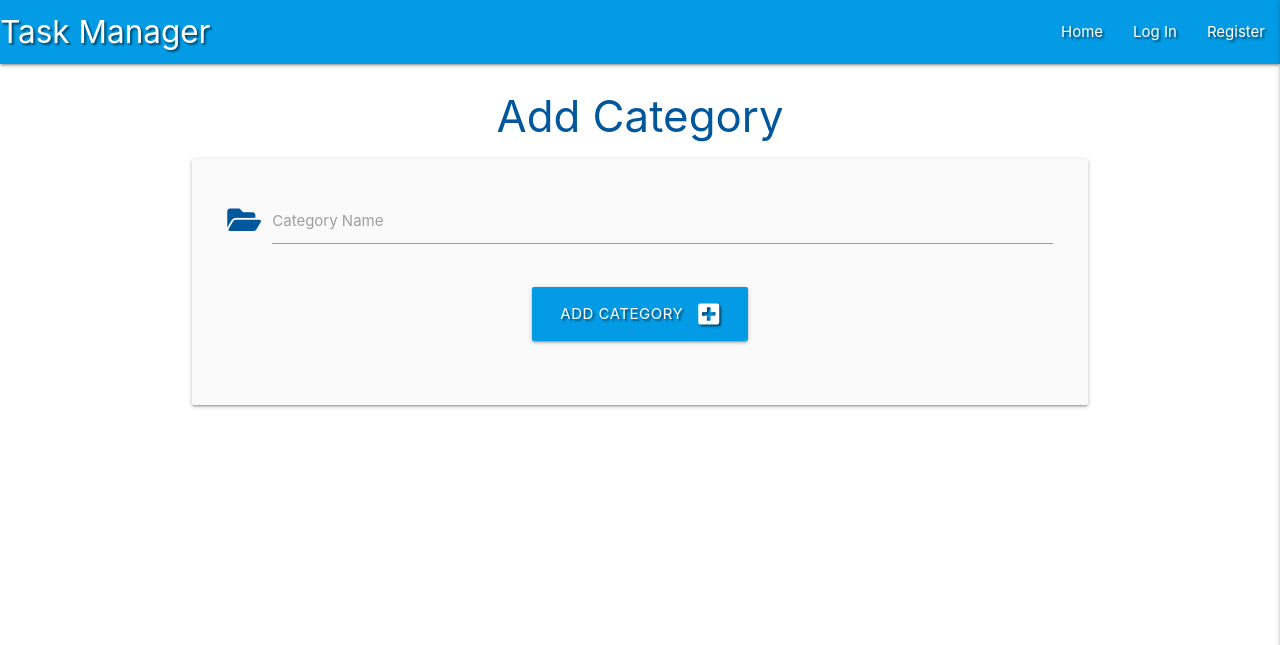
After one commit to Ashwinreddy611/flask-mongoDB-materialize-miniProject, a Flask app: page /add_category in a window 1280 px wide. The commit adds this page. Shown: the top 645 px of the page. Run offline with Flask 2, Linux system fonts and the light colour scheme; some libraries are stand-ins or nearby versions.

Commit message:
Add option to add category to the db

```diff
--- a/app.py
+++ b/app.py
@@ -149,6 +149,20 @@ def get_categories():
     categories = list(mongo.db.categories.find().sort("category_name", 1))
     return render_template("categories.html", categories=categories)
 
+
+@app.route("/add_category", methods=["GET", "POST"])
+def add_category():
+    if request.method == "POST":
+        category = {
+            "category_name": request.form.get("category_name")
+        }
+        mongo.db.categories.insert_one(category)
+        flash("New Category Added")
+        return redirect(url_for("get_categories"))
+
+    return render_template("add_category.html")
+
+
 if __name__ == "__main__":
     app.run(host=os.environ.get("IP"),
             port=int(os.environ.get("PORT")),
--- /dev/null
+++ b/templates/add_category.html
@@ -0,0 +1,24 @@
+{% extends "base.html" %}
+{% block content%}
+    <h3 class="light-blue-text text-darken-4 center-align">Add Category</h3>
+
+    <div class="row card-panel grey lighten-5">
+        <form class="col s12" method="POST" action="{{ url_for('add_category')}}">
+            <div class="row">
+                <div class="input-field col s12" method="POST" action="">
+                    <i class="fas fa-folder-open prefix light-blue-text text-darken-4"></i>
+                    <input id="category_name" name="category_name" minlength="3" maxlength="25"
+                        type="text" class="validate" required>
+                    <label for="category_name">Category Name</label>
+                </div>
+            </div>
+            <div class="row">
+                <div class="row s12 center-align">
+                    <button type="submit" class="btn-large light-blue darken-1 text-shadow">
+                        Add Category <i class="fas fa-plus-square right"></i>
+                    </button>
+                </div>
+            </div>
+        </form>
+    </div>
+{% endblock %}
--- a/templates/base.html
+++ b/templates/base.html
@@ -44,7 +44,7 @@
             {% if session.user%}
                 <li><a href="{{ url_for('profile', username=session['user']) }}">Profile</a></li>
                 <li><a href="{{ url_for('add_task') }}">New Task</a></li>
-                {% if session.user|lower == "admin|lower %}
+                {% if session.user|lower == "admin"|lower %}
                     <li><a href="{{ url_for('get_categories') }}">Manage Categories</a></li>
                 {% endif %}
                 <li><a href="{{ url_for('logout') }}">Log Out</a></li>
```
Also changed, not shown: templates/categories.html (+8 -0 lines).
